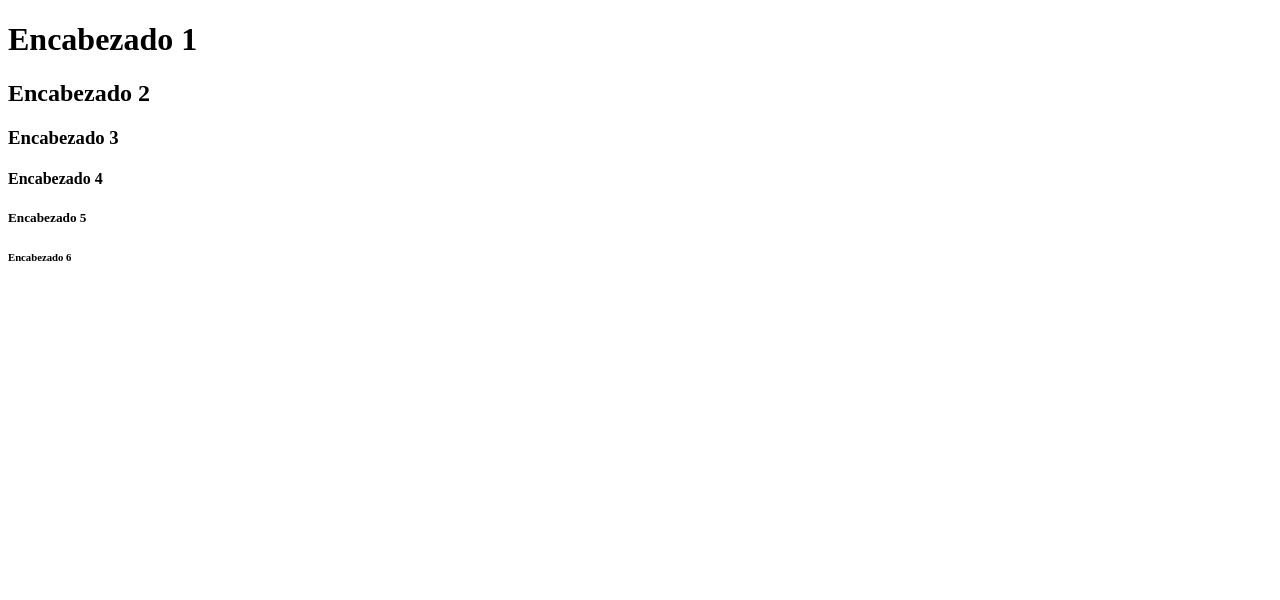
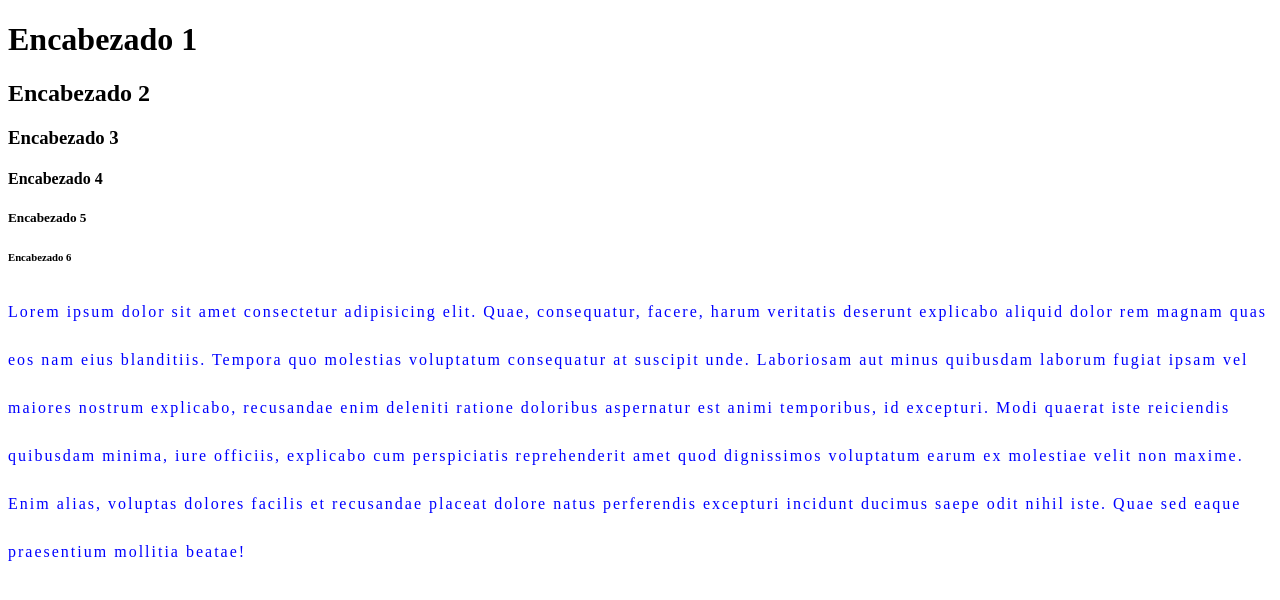
Before and after one commit to sesaicazares/generation_bootcamp, a plain HTML site: page generation.html/intro_aplicaciones_web/index.html in a window 1280 px wide. Drawn offline with Linux system fonts and the light colour scheme.

Commit message:
se agrego <p>, cambio de texto y color

```diff
--- /dev/null
+++ b/generation.html/intro_aplicaciones_web/assets/css/estilos.css
@@ -0,0 +1,5 @@
+p {color:
+    blue;
+    letter-spacing: 2px;
+    line-height: 3;
+}
--- /dev/null
+++ b/generation.html/intro_aplicaciones_web/assets/js/main.js
@@ -0,0 +1 @@
+alert("Mi Primer pagina completa")
--- a/generation.html/intro_aplicaciones_web/index.html
+++ b/generation.html/intro_aplicaciones_web/index.html
@@ -1,9 +1,10 @@
 <!DOCTYPE html>
 <html lang="es">
 <head>
-    <!-- <meta charset="UTF-8"> -->
+    <meta charset="UTF-8">
     <meta http-equiv="X-UA-Compatible" content="IE=edge">
     <meta name="viewport" content="width=device-width, initial-scale=1.0">
+    <link rel="stylesheet" href="assets/css/estilos.css">
     <title>HTML5 Introduccion</title>
 </head>
 <body>
@@ -14,5 +15,9 @@
     <h5>Encabezado 5</h5>
     <h6>Encabezado 6</h6>
 
+    <p>Lorem ipsum dolor sit amet consectetur adipisicing elit. Quae, consequatur, facere, harum veritatis deserunt explicabo aliquid dolor rem magnam quas eos nam eius blanditiis. Tempora quo molestias voluptatum consequatur at suscipit unde. Laboriosam aut minus quibusdam laborum fugiat ipsam vel maiores nostrum explicabo, recusandae enim deleniti ratione doloribus aspernatur est animi temporibus, id excepturi. Modi quaerat iste reiciendis quibusdam minima, iure officiis, explicabo cum perspiciatis reprehenderit amet quod dignissimos voluptatum earum ex molestiae velit non maxime. Enim alias, voluptas dolores facilis et recusandae placeat dolore natus perferendis excepturi incidunt ducimus saepe odit nihil iste. Quae sed eaque praesentium mollitia beatae!
+
+    </p>
+    <script src="assets/js/main.js"></script>
 </body>
 </html>
```
